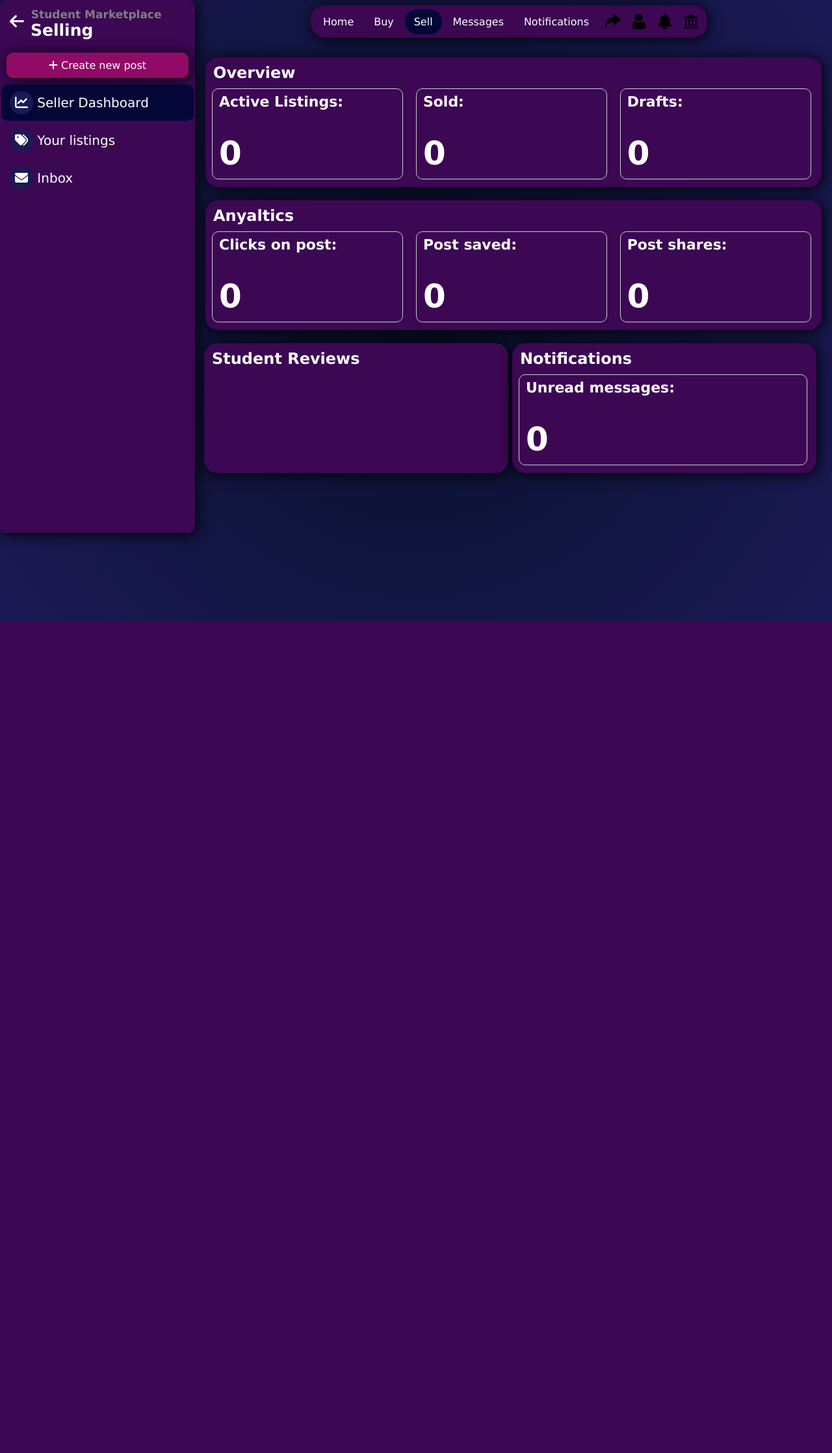
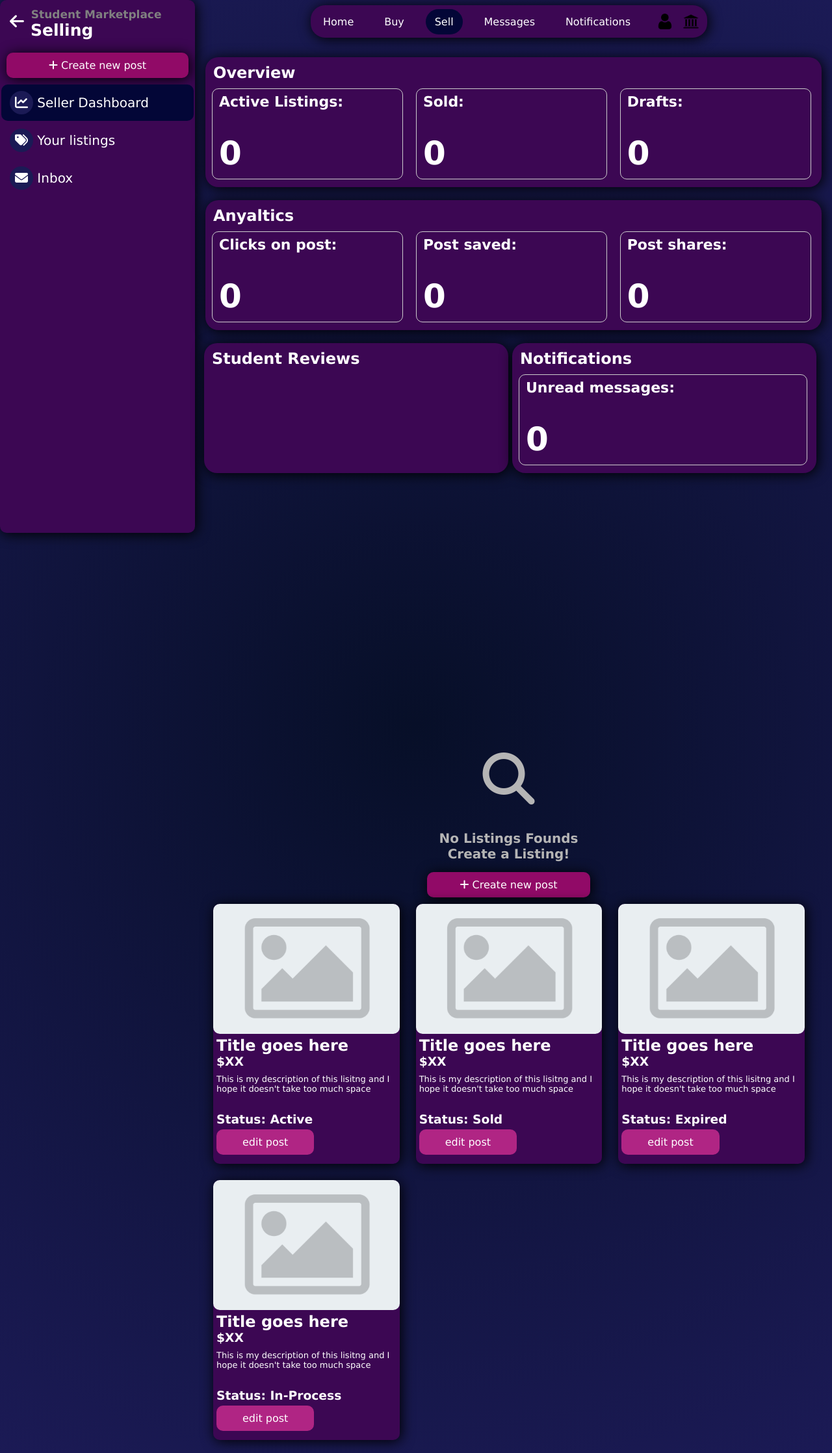
Before and after one commit to andewmark/foo, a PHP site: page /selling.html in a window 1280 px wide. Shown: the whole page at 65% size. Before the commit the page ends 956 px from the top, so only its background shows below. Run offline with PHP 8.4, Linux system fonts and the light colour scheme; some libraries are stand-ins or nearby versions.

Commit message:
Added 'Your listings' section to selling.html + changed nav bar to be less redundent DB integration will be implemented soon to work with front-end

```diff
--- a/foo/buying.html
+++ b/foo/buying.html
@@ -28,9 +28,7 @@
         <!-- Icon buttons -->
         <div class="icons">
             <a class="icon" href="#"><img src="images/icons/bank.png" alt="Icon 1"></a>
-            <a class="icon" href="#"><img src="images/icons/bell.png" alt="Icon 2"></a>
             <a class="icon" href="#"><img src="images/icons/user.png" alt="Icon 3"></a>
-            <a class="icon" href="#"><img src="images/icons/share.png" alt="Icon 4"></a>
         </div>
     </nav>
 
--- a/foo/chat.html
+++ b/foo/chat.html
@@ -18,15 +18,13 @@
         <a href="/home.html">Home</a>
         <a href="/buying.html">Buy</a>
         <a href="./selling.html">Sell</a>
-        <a>Messages</a>
+        <a href="./chat.html">Messages</a>
         <a href="./notifications.html">Notifications</a>
 
         <!-- Icon buttons -->
         <div class="icons">
             <a class="icon" href="#"><img src="images/icons/bank.png" alt="Icon 1"></a>
-            <a class="icon" href="#"><img src="images/icons/bell.png" alt="Icon 2"></a>
             <a class="icon" href="#"><img src="images/icons/user.png" alt="Icon 3"></a>
-            <a class="icon" href="#"><img src="images/icons/share.png" alt="Icon 4"></a>
         </div>
     </nav>
 
--- a/foo/home.html
+++ b/foo/home.html
@@ -21,7 +21,7 @@
             </form>
         </div>
         <a class="active" href="#"><i id="icon" class="fa-solid fa-store"></i> Browse All</a>
-        <a href="#"><i id="icon" class="fa-solid fa-bell"></i> Notifications</a>
+        <a href="./notifications.html"><i id="icon" class="fa-solid fa-bell"></i> Notifications</a>
         <a href="/chat.html"><i id="icon" class="fa-solid fa-envelope"></i> Inbox</a>
         <a href="/buying.html"><i id="icon" class="fa-solid fa-bag-shopping"></i> Buying <i id="rightarrow" class="fa-solid fa-caret-right"></i></a>
         <a href="/selling.html"><i id="icon" class="fa-solid fa-tag"></i> Selling <i id="rightarrow" class="fa-solid fa-caret-right"></i></a>
@@ -34,7 +34,7 @@
         <a href="/buying.html">Buy</a>
         <a href="/selling.html">Sell</a>
         <a href="/chat.html">Messages</a>
-        <a href="#notifications">Notifications</a>
+        <a href="./notifications.html">Notifications</a>
 
         <!-- Icon buttons -->
         <div class="icons">
--- a/foo/listing.html
+++ b/foo/listing.html
@@ -14,14 +14,12 @@
         <a href="/buying.html">Buy</a>
         <a href="/selling.css">Sell</a>
         <a href="/chat.html">Messages</a>
-        <a href="#notifications">Notifications</a>
+        <a href="./notifications.html">Notifications</a>
 
         <!-- Icon buttons -->
         <div class="icons">
             <a class="icon" href="#"><img src="images/icons/bank.png" alt="Icon 1"></a>
-            <a class="icon" href="#"><img src="images/icons/bell.png" alt="Icon 2"></a>
             <a class="icon" href="#"><img src="images/icons/user.png" alt="Icon 3"></a>
-            <a class="icon" href="#"><img src="images/icons/share.png" alt="Icon 4"></a>
         </div>
     </nav>
 
--- a/foo/post.html
+++ b/foo/post.html
@@ -12,16 +12,14 @@
     <nav>
         <a href="./home.html">Home</a>
         <a href="./buying.html">Buy</a>
-        <a class="active">Sell</a>
+        <a class="active" href="./selling.html">Sell</a>
         <a href="/chat.html">Messages</a>
         <a href="./notifications.html">Notifications</a>
 
         <!-- Icon buttons -->
     <div class="icons">
         <a class="icon" href="#"><img src="images/icons/bank.png" alt="Icon 1"></a>
-        <a class="icon" href="#"><img src="images/icons/bell.png" alt="Icon 2"></a>
         <a class="icon" href="#"><img src="images/icons/user.png" alt="Icon 3"></a>
-        <a class="icon" href="#"><img src="images/icons/share.png" alt="Icon 4"></a>
     </div>
     </nav>
 
--- a/foo/selling.css
+++ b/foo/selling.css
@@ -266,3 +266,109 @@ h3 i {
     background-color: #910a67;
     border-color: #7c7c7c;
 }
+
+/* Listings */
+
+.listing-message {
+    margin-left: 285px;
+    margin-top: 250px;
+    text-align: center;
+}
+
+.listing-message h4 {
+    font-size: 20px;
+    color: rgb(181, 181, 181);
+}
+
+.listing-message h4 i {
+    font-size: 80px;
+    position: relative;
+    bottom: 40px;
+}
+
+.listing-message #new-listing {
+    background-color: #910a67;
+    color: #ffffff;
+    margin: 10px;
+    box-shadow: 2px 2px 20px rgba(0,0,0,3);
+    text-align: center;
+    font-size: 16px;
+    padding: 10px 50px;
+    border-radius: 10px;
+    text-decoration: none;
+}
+
+.listing-message #new-listing:hover {
+    background-color: #b02584;
+    transition: .25s;
+    color: black;
+    cursor: pointer;
+}
+
+/* if there are listings present */
+
+.listings {
+    position: relative;
+    left: 300px;
+    display: grid;
+    margin: 20px;
+    width: 910px;
+    grid-template-columns: repeat(3, 1fr);
+    grid-auto-rows: minmax(auto, 1fr);
+    grid-gap: 25px;
+    grid-row-gap: 25px;
+}
+
+.listing-container {
+    background-color: #3c0753;
+    height: 400px;
+    border-radius: 10px;
+    box-shadow: 2px 2px 20px rgba(0,0,0,3);
+}
+
+.listing-container img {
+    margin: 0; /* Remove default margin */
+    width: 100%;
+    height: 200px;
+    object-fit: cover;
+    border-radius: 10px;
+}
+
+.info {
+    margin-left: 5px;
+    position: relative;
+    bottom: 20px;
+}
+
+.listing-container #listing-title {
+    width: 16ch;
+    overflow: hidden;
+    white-space: nowrap;
+    text-overflow: ellipsis;
+}
+
+.listing-container h3 {
+    position: relative;
+    bottom: 20px;
+}
+
+#description {
+    position: relative;
+    bottom: 30px;
+    font-size: 13px;
+}
+
+#edit {
+    text-decoration: none;
+    color: white;
+    background-color: #b02584;
+    padding: 10px 40px;
+    border-radius: 10px;
+    position: relative;
+    bottom: 23px;
+    transition: transform 0.25s ease;
+}
+
+#edit:hover {
+    background-color: #910a67;
+}
--- a/foo/selling.html
+++ b/foo/selling.html
@@ -22,16 +22,14 @@
     <nav>
         <a href="/home.html">Home</a>
         <a href="/buying.html">Buy</a>
-        <a class="active">Sell</a>
+        <a class="active" href="./selling.html">Sell</a>
         <a href="/chat.html">Messages</a>
         <a href="./notifications.html">Notifications</a>
 
         <!-- Icon buttons -->
         <div class="icons">
             <a class="icon" href="#"><img src="images/icons/bank.png" alt="Icon 1"></a>
-            <a class="icon" href="#"><img src="images/icons/bell.png" alt="Icon 2"></a>
             <a class="icon" href="#"><img src="images/icons/user.png" alt="Icon 3"></a>
-            <a class="icon" href="#"><img src="images/icons/share.png" alt="Icon 4"></a>
         </div>
     </nav>
 
@@ -87,5 +85,60 @@
         </a>
     </div>
 
+    <!-- User Listings -->
+
+    <!-- If no listings -->
+    <div class="listing-message">
+        <h4><i class="fa-solid fa-magnifying-glass"></i><br>No Listings Founds<br> Create a Listing!</h4>
+        <a id="new-listing" href="/post.html"><i class="fa-solid fa-plus"></i> Create new post</a>
+    </div>
+
+    <!-- If there are listings -->
+    <div class="listings">
+        <div class="listing-container" id="active">
+            <img src="images/defaultImg.png">
+            <div class="info">
+                <h2 id="listing-title">Title goes here</h2>
+                <h3 id="listing-price">$XX</h3>
+                <p id="description">This is my description of this lisitng and I hope it doesn't take too much space</p>
+                <h3 id="status">Status: Active</h3>
+                <a id="edit" href="#">edit post</a>
+            </div>
+        </div>
+
+        <div class="listing-container" id="sold">
+            <img src="images/defaultImg.png">
+            <div class="info">
+                <h2 id="listing-title">Title goes here</h2>
+                <h3 id="listing-price">$XX</h3>
+                <p id="description">This is my description of this lisitng and I hope it doesn't take too much space</p>
+                <h3 id="status">Status: Sold</h3>
+                <a id="edit" href="#">edit post</a>
+            </div>
+        </div>
+
+        <div class="listing-container" id="expired">
+            <img src="images/defaultImg.png">
+            <div class="info">
+                <h2 id="listing-title">Title goes here</h2>
+                <h3 id="listing-price">$XX</h3>
+                <p id="description">This is my description of this lisitng and I hope it doesn't take too much space</p>
+                <h3 id="status">Status: Expired</h3>
+                <a id="edit" href="#">edit post</a>
+            </div>
+        </div>
+
+        <div class="listing-container" id="in-process">
+            <img src="images/defaultImg.png">
+            <div class="info">
+                <h2 id="listing-title">Title goes here</h2>
+                <h3 id="listing-price">$XX</h3>
+                <p id="description">This is my description of this lisitng and I hope it doesn't take too much space</p>
+                <h3 id="status">Status: In-Process</h3>
+                <a id="edit" href="#">edit post</a>
+            </div>
+        </div>
+    </div>
+
 </body>
 </html>
```
Also changed, not shown: foo/notifications.css (+3 -4 lines), foo/notifications.html (+9 -8 lines).
